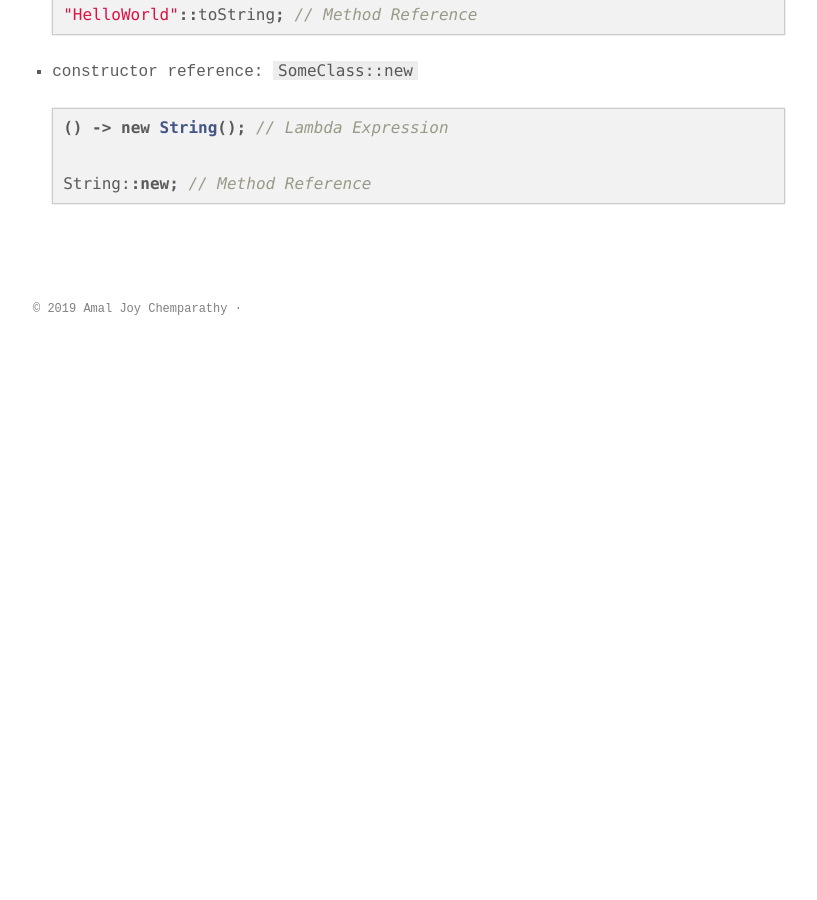
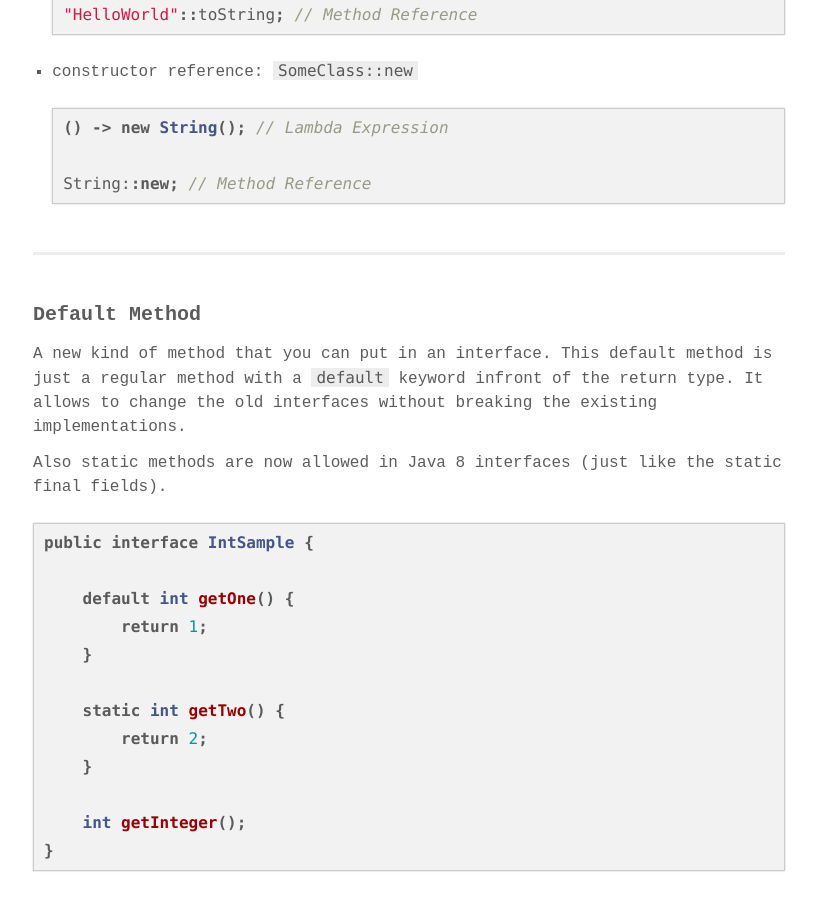
Before and after one commit to amaljoyc/amaljoyc.com, a Jekyll site: the page built from _posts/2019-01-01-java8-lambda-expressions.md, in a window 1280 px wide and 900 px high, scrolled down 2436 px. Shown: the whole window, without its empty margins (231-1048 px from the left). Built offline with Jekyll 4.4.1, drawn with Linux system fonts in a browser that asks for light colours; some web fonts are replaced; before the commit the page ends 2802 px from its top, so only the background shows below that.

Commit message:
default method

````diff
--- a/_posts/2019-01-01-java8-lambda-expressions.md
+++ b/_posts/2019-01-01-java8-lambda-expressions.md
@@ -95,3 +95,26 @@ Method Reference is just another way of writing Lambda Expressions. Method Refer
 
    String::new; // Method Reference
 ```
+
+<div class="divider"></div>
+
+#### Default Method
+
+A new kind of method that you can put in an interface. This default method is just a regular method with a `default` keyword infront of the return type. It allows to change the old interfaces without breaking the existing implementations.
+
+Also static methods are now allowed in Java 8 interfaces (just like the static final fields).
+
+```java
+public interface IntSample {
+
+    default int getOne() {
+        return 1;
+    }
+
+    static int getTwo() {
+        return 2;
+    }
+
+    int getInteger();
+}
+```
````
